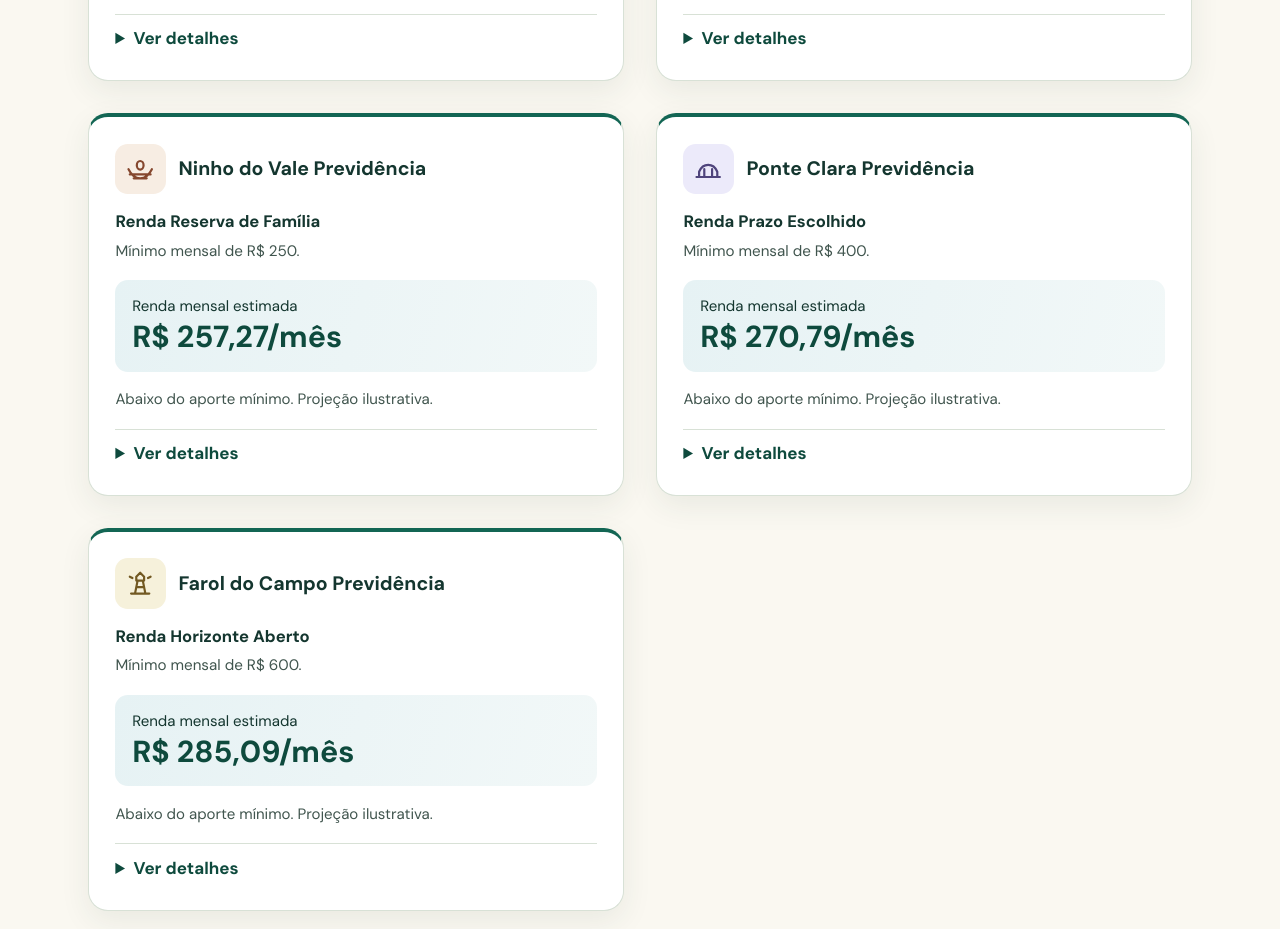
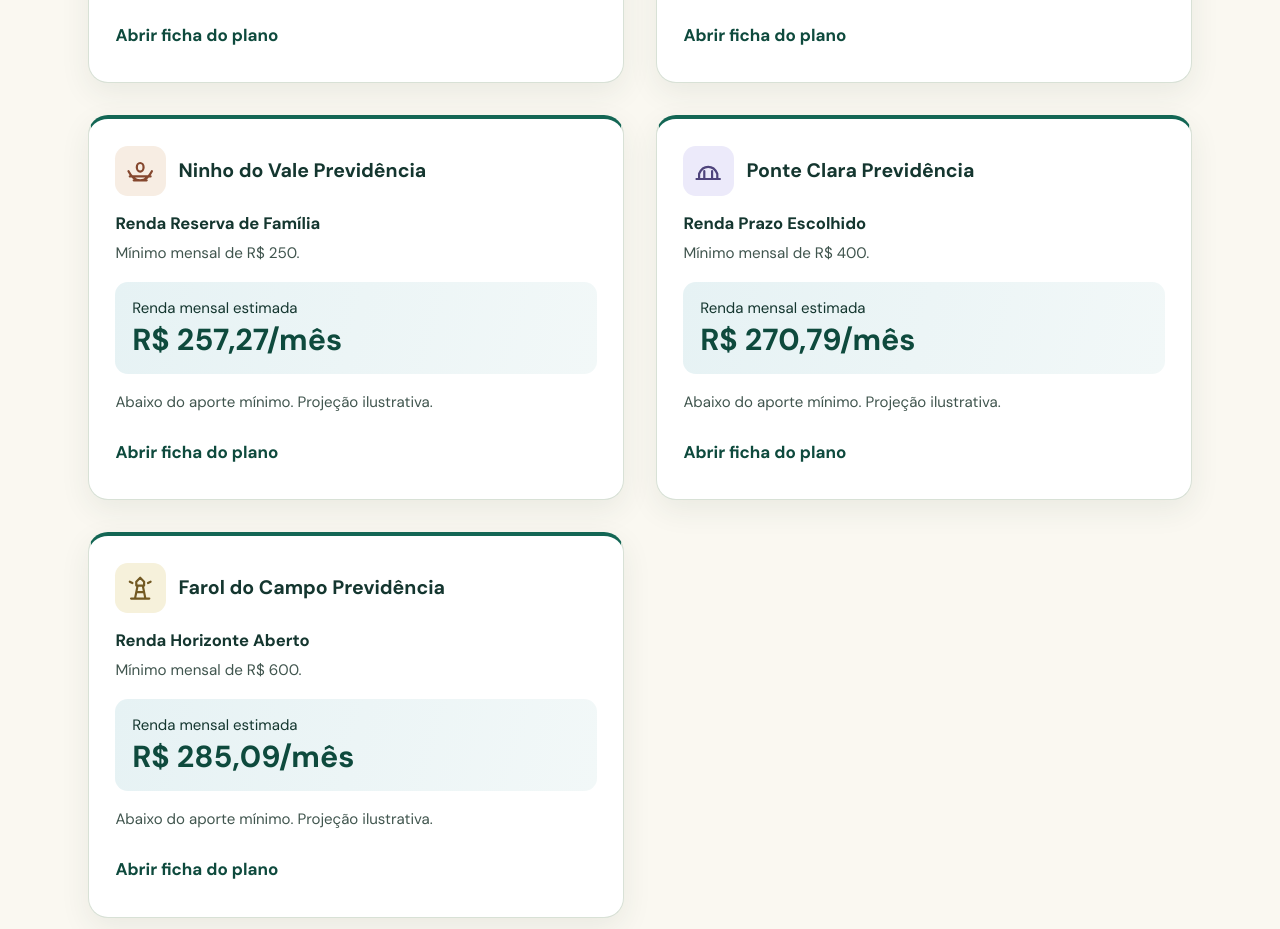
Before and after one commit to Lobswoman/Trabalho_Alcino, a plain HTML site: page previdencia.html in a window 1280 px wide. Shown: the part 1138-2067 px from the top of the page. Drawn offline with nearby package versions, Linux system fonts and the light colour scheme.

Commit message:
Abre a ficha de cada plano de previdência ao tocar no cartão

```diff
--- a/previdencia.html
+++ b/previdencia.html
@@ -50,11 +50,17 @@ input{display:block;width:100%;height:3.15rem;margin-top:.35rem;padding:.55rem .
 details{margin-block:1.2rem 1.8rem;padding:1rem;border:1px solid var(--line);border-radius:.65rem;background:#fff}
 details p{margin-top:.6rem}
 summary{cursor:pointer;font-weight:650}
-.plan-details{margin:0;padding:0;border:0;border-top:1px solid var(--line);border-radius:0}
-.plan-details summary{color:var(--accent);padding-block:.65rem .15rem}
-.plan-details[open] summary{margin-bottom:.75rem}
-.plan-details > .details-body{display:none}
-.plan-details[open] > .details-body{display:grid;gap:.85rem}
+.plan{position:relative}
+.open-plan,.sheet-close{font:inherit;font-weight:700;color:var(--accent);cursor:pointer}
+.open-plan{justify-self:start;border:0;background:transparent;padding:.5rem 0}
+.open-plan::after{content:"";position:absolute;inset:0;border-radius:1rem}
+.plan:has(.open-plan:focus-visible){outline:3px solid var(--accent)}
+.plan-sheet{box-sizing:border-box;width:min(34rem,calc(100% - 2rem));max-height:85dvh;overflow:auto;padding:1.4rem;border:1px solid var(--line);border-radius:1rem;color:inherit}
+.plan-sheet::backdrop{background:#142e3da8}
+.sheet-head{display:flex;justify-content:space-between;align-items:start;gap:.8rem}
+.sheet-head h2{margin:0}.sheet-close{border:0;border-radius:.5rem;padding:.45rem .7rem}
+.sheet-summary{margin-block:1rem}.sheet-status:empty{display:none}
+.plan-sheet .details-body{display:grid;gap:.85rem}
 .details-body p{margin:.25rem 0 0}
 footer{border-top:1px solid var(--line);background:#fff;padding:1.35rem 0;color:var(--muted)}
 @media(max-width:36rem){.plans,.fields{grid-template-columns:1fr}}
@@ -90,13 +96,14 @@ footer{border-top:1px solid var(--line);background:#fff;padding:1.35rem 0;color:
 <div class="plan-data"><h4 class="plan-name" style="margin:0">Renda Primeiro Passo</h4><p class="minimum">Mínimo mensal de R$ 100.</p></div>
 <div class="projection"><p>Renda mensal estimada</p><p class="balance">—</p></div>
 <p class="status" hidden></p>
-<details class="plan-details">
-<summary>Ver detalhes</summary>
+<button type="button" class="open-plan" aria-haspopup="dialog" aria-label="Abrir ficha do plano Renda Primeiro Passo">Abrir ficha do plano</button>
+<dialog class="plan-sheet" aria-labelledby="plan-title-1"><div class="sheet-head"><h2 id="plan-title-1">Renda Primeiro Passo</h2><button class="sheet-close" type="button" autofocus>Fechar</button></div>
+<p class="sheet-summary"></p><p class="sheet-status"></p>
 <div class="details-body">
 <div><strong>Sobre o plano</strong><p>Aporte inicial menor.</p><p class="reserve rate"></p><p class="rate">Taxa simulada de 3% ao ano</p></div>
 <div><strong>Dados da empresa</strong><p class="provider-meta">Razão social: Alvoré Previdência S.A.<br>CNPJ fictício: 00.000.001/0001-00</p></div>
 </div>
-</details></article>
+</dialog></article>
 <article class="plan" data-minimo="150" data-taxa="4"><div class="provider" style="--logo-bg:#e4eff8;--logo-ink:#285778">
 <svg class="provider-logo" viewBox="0 0 24 24" fill="none" stroke="currentColor" stroke-width="1.7" stroke-linecap="round" stroke-linejoin="round" aria-hidden="true" focusable="false"><path d="M3 8h13a2.5 2.5 0 1 0-2.5-2.5M3 12h16a2 2 0 1 1-2 2M3 16h8a2.5 2.5 0 1 1-2.5 2.5"/></svg>
 <h3>Vento Sereno Previdência</h3>
@@ -104,13 +111,14 @@ footer{border-top:1px solid var(--line);background:#fff;padding:1.35rem 0;color:
 <div class="plan-data"><h4 class="plan-name" style="margin:0">Renda Mês Flexível</h4><p class="minimum">Mínimo mensal de R$ 150.</p></div>
 <div class="projection"><p>Renda mensal estimada</p><p class="balance">—</p></div>
 <p class="status" hidden></p>
-<details class="plan-details">
-<summary>Ver detalhes</summary>
+<button type="button" class="open-plan" aria-haspopup="dialog" aria-label="Abrir ficha do plano Renda Mês Flexível">Abrir ficha do plano</button>
+<dialog class="plan-sheet" aria-labelledby="plan-title-2"><div class="sheet-head"><h2 id="plan-title-2">Renda Mês Flexível</h2><button class="sheet-close" type="button" autofocus>Fechar</button></div>
+<p class="sheet-summary"></p><p class="sheet-status"></p>
 <div class="details-body">
 <div><strong>Sobre o plano</strong><p>Permite reforçar os aportes.</p><p class="reserve rate"></p><p class="rate">Taxa simulada de 4% ao ano</p></div>
 <div><strong>Dados da empresa</strong><p class="provider-meta">Razão social: Vento Sereno Previdência S.A.<br>CNPJ fictício: 00.000.002/0001-00</p></div>
 </div>
-</details></article>
+</dialog></article>
 <article class="plan" data-minimo="250" data-taxa="5"><div class="provider" style="--logo-bg:#f7ede3;--logo-ink:#85472e">
 <svg class="provider-logo" viewBox="0 0 24 24" fill="none" stroke="currentColor" stroke-width="1.7" stroke-linecap="round" stroke-linejoin="round" aria-hidden="true" focusable="false"><path d="M3 12c2.5 5 5.5 7 9 7s6.5-2 9-7M4 16h16M7 19h10"/><ellipse cx="12" cy="9" rx="2.6" ry="3.3"/></svg>
 <h3>Ninho do Vale Previdência</h3>
@@ -118,13 +126,14 @@ footer{border-top:1px solid var(--line);background:#fff;padding:1.35rem 0;color:
 <div class="plan-data"><h4 class="plan-name" style="margin:0">Renda Reserva de Família</h4><p class="minimum">Mínimo mensal de R$ 250.</p></div>
 <div class="projection"><p>Renda mensal estimada</p><p class="balance">—</p></div>
 <p class="status" hidden></p>
-<details class="plan-details">
-<summary>Ver detalhes</summary>
+<button type="button" class="open-plan" aria-haspopup="dialog" aria-label="Abrir ficha do plano Renda Reserva de Família">Abrir ficha do plano</button>
+<dialog class="plan-sheet" aria-labelledby="plan-title-3"><div class="sheet-head"><h2 id="plan-title-3">Renda Reserva de Família</h2><button class="sheet-close" type="button" autofocus>Fechar</button></div>
+<p class="sheet-summary"></p><p class="sheet-status"></p>
 <div class="details-body">
 <div><strong>Sobre o plano</strong><p>Permite indicar beneficiários.</p><p class="reserve rate"></p><p class="rate">Taxa simulada de 5% ao ano</p></div>
 <div><strong>Dados da empresa</strong><p class="provider-meta">Razão social: Ninho do Vale Previdência S.A.<br>CNPJ fictício: 00.000.003/0001-00</p></div>
 </div>
-</details></article>
+</dialog></article>
 <article class="plan" data-minimo="400" data-taxa="6"><div class="provider" style="--logo-bg:#eceafa;--logo-ink:#4f447c">
 <svg class="provider-logo" viewBox="0 0 24 24" fill="none" stroke="currentColor" stroke-width="1.7" stroke-linecap="round" stroke-linejoin="round" aria-hidden="true" focusable="false"><path d="M3 18h18M5 18v-4m14 4v-4M5 14c3-7 11-7 14 0M9 18v-6m6 6v-6"/></svg>
 <h3>Ponte Clara Previdência</h3>
@@ -132,13 +141,14 @@ footer{border-top:1px solid var(--line);background:#fff;padding:1.35rem 0;color:
 <div class="plan-data"><h4 class="plan-name" style="margin:0">Renda Prazo Escolhido</h4><p class="minimum">Mínimo mensal de R$ 400.</p></div>
 <div class="projection"><p>Renda mensal estimada</p><p class="balance">—</p></div>
 <p class="status" hidden></p>
-<details class="plan-details">
-<summary>Ver detalhes</summary>
+<button type="button" class="open-plan" aria-haspopup="dialog" aria-label="Abrir ficha do plano Renda Prazo Escolhido">Abrir ficha do plano</button>
+<dialog class="plan-sheet" aria-labelledby="plan-title-4"><div class="sheet-head"><h2 id="plan-title-4">Renda Prazo Escolhido</h2><button class="sheet-close" type="button" autofocus>Fechar</button></div>
+<p class="sheet-summary"></p><p class="sheet-status"></p>
 <div class="details-body">
 <div><strong>Sobre o plano</strong><p>Permite receber em parcelas.</p><p class="reserve rate"></p><p class="rate">Taxa simulada de 6% ao ano</p></div>
 <div><strong>Dados da empresa</strong><p class="provider-meta">Razão social: Ponte Clara Previdência S.A.<br>CNPJ fictício: 00.000.004/0001-00</p></div>
 </div>
-</details></article>
+</dialog></article>
 <article class="plan" data-minimo="600" data-taxa="7"><div class="provider" style="--logo-bg:#f6f1db;--logo-ink:#725922">
 <svg class="provider-logo" viewBox="0 0 24 24" fill="none" stroke="currentColor" stroke-width="1.7" stroke-linecap="round" stroke-linejoin="round" aria-hidden="true" focusable="false"><path d="M5 20h14M8 20l2-10h4l2 10M9 10V7l3-3 3 3v3M4 7l2 1m14-1-2 1M10 15h4"/></svg>
 <h3>Farol do Campo Previdência</h3>
@@ -146,13 +156,14 @@ footer{border-top:1px solid var(--line);background:#fff;padding:1.35rem 0;color:
 <div class="plan-data"><h4 class="plan-name" style="margin:0">Renda Horizonte Aberto</h4><p class="minimum">Mínimo mensal de R$ 600.</p></div>
 <div class="projection"><p>Renda mensal estimada</p><p class="balance">—</p></div>
 <p class="status" hidden></p>
-<details class="plan-details">
-<summary>Ver detalhes</summary>
+<button type="button" class="open-plan" aria-haspopup="dialog" aria-label="Abrir ficha do plano Renda Horizonte Aberto">Abrir ficha do plano</button>
+<dialog class="plan-sheet" aria-labelledby="plan-title-5"><div class="sheet-head"><h2 id="plan-title-5">Renda Horizonte Aberto</h2><button class="sheet-close" type="button" autofocus>Fechar</button></div>
+<p class="sheet-summary"></p><p class="sheet-status"></p>
 <div class="details-body">
 <div><strong>Sobre o plano</strong><p>Ilustra a opção de resgate único.</p><p class="reserve rate"></p><p class="rate">Taxa simulada de 7% ao ano</p></div>
 <div><strong>Dados da empresa</strong><p class="provider-meta">Razão social: Farol do Campo Previdência S.A.<br>CNPJ fictício: 00.000.005/0001-00</p></div>
 </div>
-</details></article>
+</dialog></article>
 </div>
 </section>
 <details><summary>Como os valores são calculados?</summary><p>A simulação usa aportes no fim de cada mês e juros compostos com uma taxa fictícia constante por plano. Na fase de recebimento, dividimos o saldo pelo número de meses escolhido, sem aplicar rendimentos nessa fase. Os valores são brutos e não descontam taxas, impostos ou inflação. A renda é por prazo definido e termina ao fim desse período. Quando o aporte fica abaixo do mínimo de um plano, a projeção aparece apenas para comparação.</p><p>O mínimo de R$ 100 foi inspirado em um exemplo divulgado pelo <a href="https://www.bb.com.br/previdencia">Banco do Brasil</a>. Planos reais podem prever renda por prazo definido, renda vitalícia ou pagamento único. Consulte o <a href="https://www.gov.br/susep/pt-br/assuntos/meu-futuro-seguro/seguros-previdencia-e-capitalizacao/providencia-complementar-aberta/pgbl-vgbl">guia da Susep</a> para conhecer os planos reais.</p></details>
@@ -190,6 +201,19 @@ function atualizar() {
     : 'Informe um valor mensal válido e prazos de 1 a 100 anos.';
 }
 
+for (const plano of planos) {
+  const ficha = plano.querySelector('.plan-sheet');
+  plano.querySelector('.open-plan').addEventListener('click', () => {
+    const empresa = plano.querySelector('.provider h3').textContent;
+    const minimo = plano.querySelector('.minimum').textContent;
+    const renda = plano.querySelector('.balance').textContent;
+    ficha.querySelector('.sheet-summary').textContent = empresa + ' · ' + minimo + ' Renda mensal estimada: ' + renda;
+    const status = plano.querySelector('.status');
+    ficha.querySelector('.sheet-status').textContent = status.hidden ? '' : status.textContent;
+    ficha.showModal();
+  });
+  ficha.querySelector('.sheet-close').addEventListener('click', () => ficha.close());
+}
 document.querySelector('#campos').addEventListener('input', atualizar);
 atualizar();
 </script>
```
